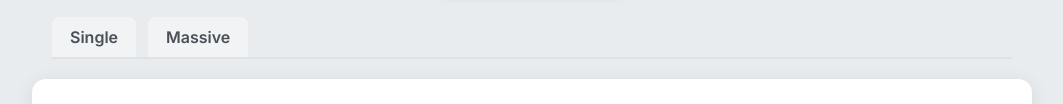
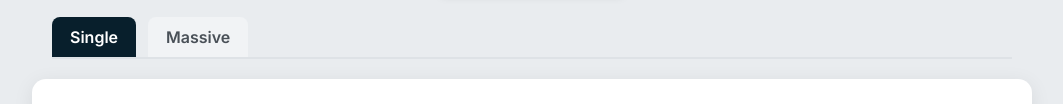
Before and after one commit to elmasteo/onboarding, a website: page index.html in a window 1280 px wide. Shown: the part 182-286 px from the top of the page, without its empty margins (108-1171 px from the left). Drawn offline with Linux system fonts and the light colour scheme.

Commit message:
ajuste tab activo con colores

```diff
--- a/index.html
+++ b/index.html
@@ -194,8 +194,8 @@
     <!-- Barra de tabs alineada con el contenedor -->
   <div class="tab-wrapper">
     <ul>
-      <li><a href="index.html">Single</a></li>
-      <li><a href="massive.html">Massive</a></li>
+      <li><a class="index" href="index.html">Single</a></li>
+      <li><a class="massive" href="massive.html">Massive</a></li>
     </ul>
   </div>
 
@@ -263,6 +263,16 @@
       <div class="log" id="logBox"></div>
     </div>
   </div>
+
+  <script>
+  const path = window.location.pathname.replace('/', '').replace('.html', '') || 'index';
+
+  document.querySelectorAll('ul li a').forEach(link => {
+    if (link.classList.contains(path)) {
+      link.classList.add('active');
+    }
+  });
+</script>
 
   <script>
     const log = (msg) => {
```
Also changed, not shown: massive.html (+6 -5 lines).
